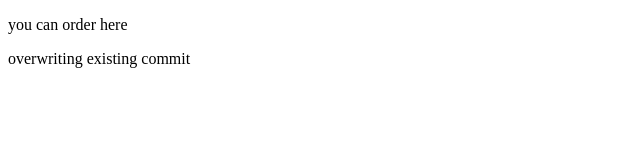
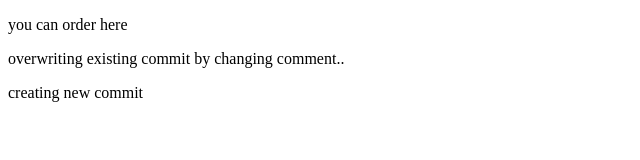
Before and after one commit to mehdi-py/git-training, a plain HTML site: page order.html in a window 1280 px wide. Shown: the whole page, without its empty margins (0-640 px from the left). Drawn offline with Linux system fonts and the light colour scheme.

Commit message:
changed comment

```diff
--- a/order.html
+++ b/order.html
@@ -8,6 +8,7 @@
   </head>
   <body>
     <p>you can order here</p>
-    <p>overwriting existing commit</p>
+    <p>overwriting existing commit by changing comment..</p>
+    <p>creating new commit</p>
   </body>
 </html>
```
